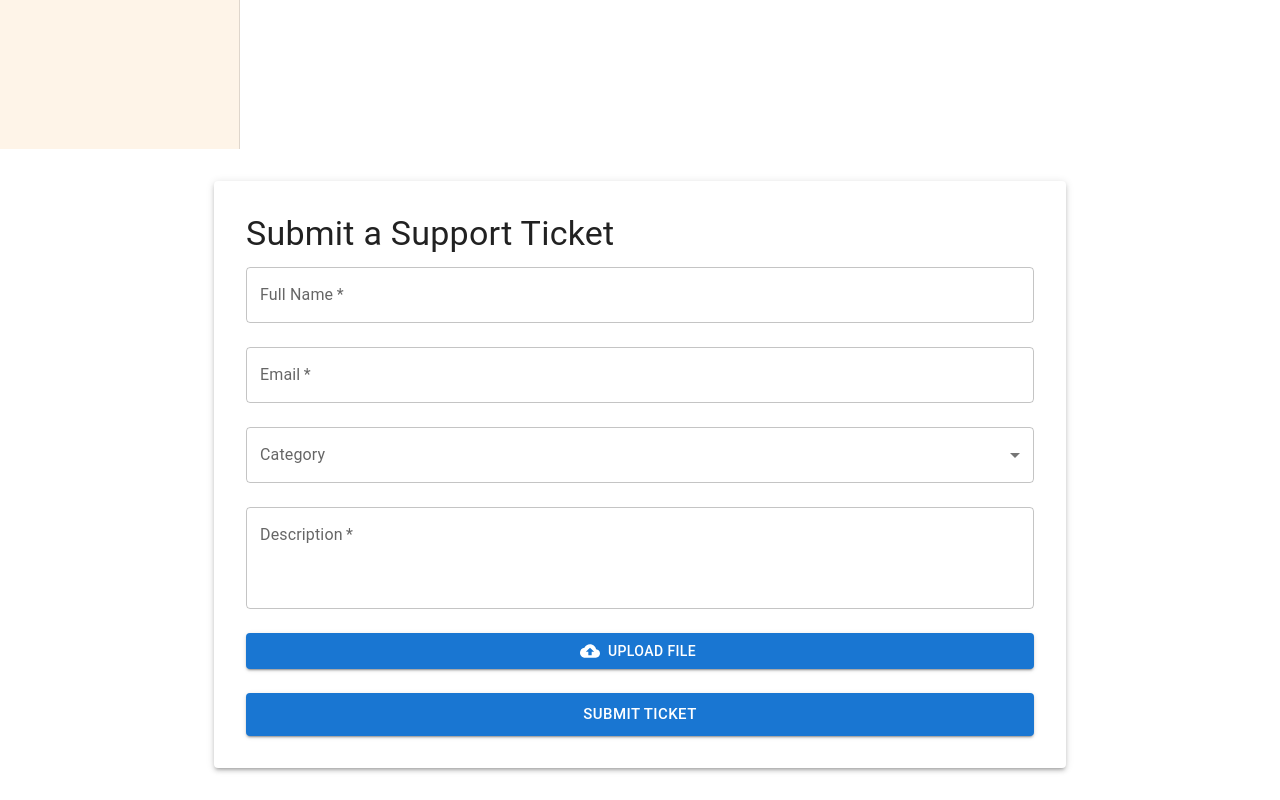
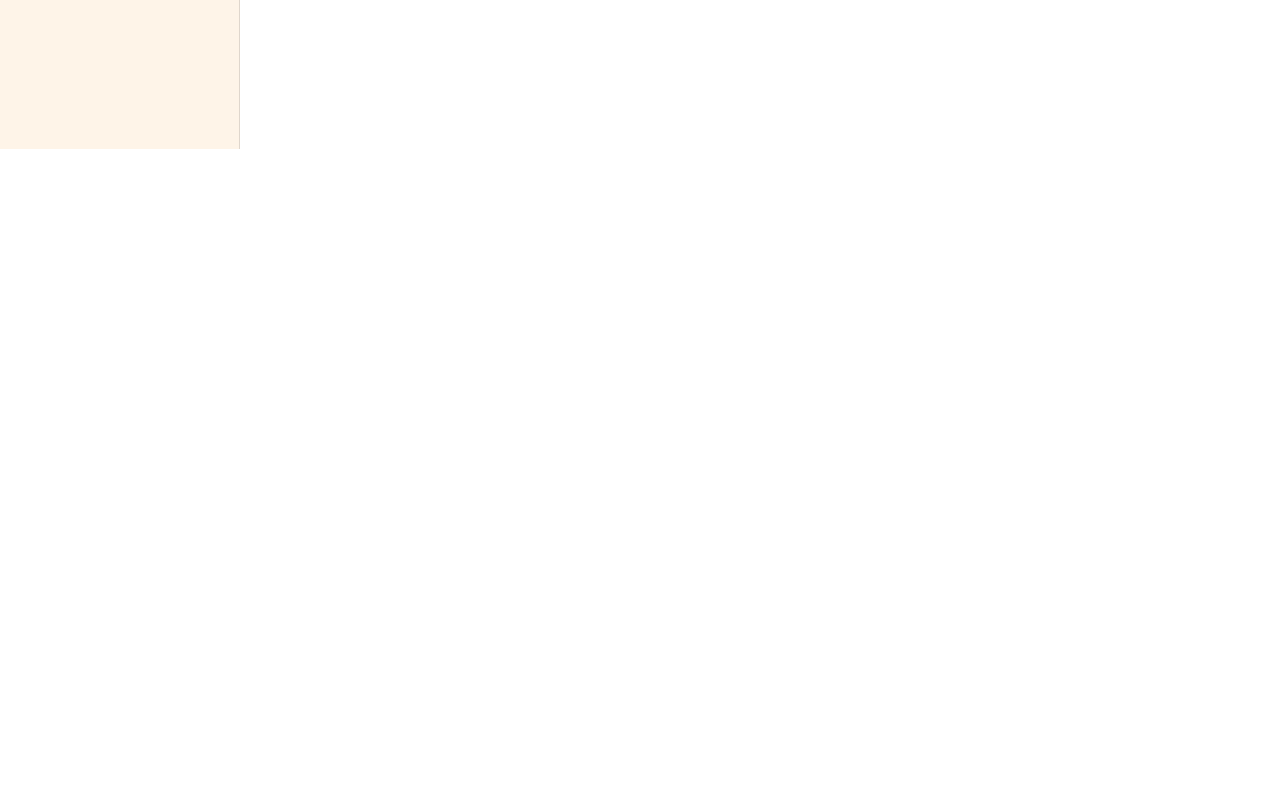
Before and after one commit to Quang030602/demoTicketSys, a React (Vite) app: page / in a window 1280 px wide. Shown: the part 651-1451 px from the top of the page. After the commit the page ends 800 px from the top, so only its background shows below. Built offline with nearby package versions, Linux system fonts and the light colour scheme.

Commit message:
complete FE for customer

```diff
--- a/package.json
+++ b/package.json
@@ -19,6 +19,7 @@
     "mysql2": "^3.12.0",
     "react": "^18.3.1",
     "react-dom": "^18.3.1",
+    "styled-components": "^6.1.13",
     "web-vitals": "^4.2.4"
   },
   "devDependencies": {
--- a/src/components/TicketForm.jsx
+++ b/src/components/TicketForm.jsx
@@ -1,20 +1,15 @@
+// File: components/CreateTicketModal.js
+import CloudUploadIcon from "@mui/icons-material/CloudUpload";
+import {
+  Button, Dialog, DialogActions, DialogContent, DialogTitle, FormControl, InputLabel, MenuItem,
+  Select, Stack, TextField,
+  //Box,
+  //Container,
+  Typography
+} from "@mui/material";
+import { styled } from "@mui/material/styles";
 import React, { useState } from "react";
-import axios from "axios";
-import {
-  Box,
-  Container,
-  Typography,
-  TextField,
-  Button,
-  Stack,
-  Paper,
-  MenuItem,
-  Select,
-  InputLabel,
-  FormControl,
-} from "@mui/material";
-import CloudUploadIcon from "@mui/icons-material/CloudUpload";
-import { styled } from "@mui/material/styles";
+
 
 const VisuallyHiddenInput = styled("input")({
   clip: "rect(0 0 0 0)",
@@ -26,81 +21,84 @@ const VisuallyHiddenInput = styled("input")({
   width: 1,
 });
 
-const SupportTicketForm = ({ open, onClose, onAddTicket }) => {
+const CreateTicketModal = ({ open, onClose, onAddTicket }) => {
   const [formData, setFormData] = useState({
     fullName: "",
     email: "",
     phone: "",
-    address: "",
     description: "",
     file: null,
     category: "",
     subCategory: "",
   });
-
   const categoryOptions = {
     technical: ["Issue A1", "Issue A2", "Issue A3"],
     billing: ["Billing Issue B1", "Billing Issue B2", "Billing Issue B3"],
     support: ["Support Query C1", "Support Query C2"],
   };
 
+
   const handleChange = (event) => {
     const { name, value } = event.target;
     setFormData((prevState) => ({
       ...prevState,
       [name]: value,
-      ...(name === "category" && value !== "general" ? { subCategory: "" } : {}),
+      ...(name === "category" && value !== "general" ? { subCategory: "" } : {}), // Reset subCategory nếu đổi category
     }));
   };
 
+
+  const handleAdd = () => {
+    const { fullName, email, phone, category, description, subCategory } = formData;
+
+    // Kiểm tra xem các trường cần thiết có được điền hay không
+    if (fullName || email || phone || category || description || subCategory) {
+      const ticket = {
+        id: Date.now(), // Tạo ID duy nhất cho ticket
+        fullName,
+        email,
+        phone,
+        category,
+        description,
+        subCategory,
+      };
+
+      onAddTicket(ticket); // Gọi hàm onAddTicket với đối tượng ticket
+      setFormData({ // Đặt lại formData về giá trị mặc định
+        fullName: "",
+        email: "",
+        phone: "",
+        category: "",
+        description: "",
+        subCategory: "",
+        file: null,
+      });
+      onClose(); // Đóng modal
+    }
+  };
   const handleFileChange = (event) => {
     setFormData((prevState) => ({
       ...prevState,
       file: event.target.files[0],
     }));
   };
-
-  const handleSubmit = async (event) => {
-    event.preventDefault();
-
-    const data = new FormData();
-    data.append("fullName", formData.fullName);
-    data.append("email", formData.email);
-    data.append("phone", formData.phone);
-    data.append("address", formData.address);
-    data.append("description", formData.description);
-    data.append("category", formData.category);
-    data.append("subCategory", formData.subCategory);
-    if (formData.file) {
-      data.append("file", formData.file);
-    }
-
-    try {
-      const response = await axios.post("http://localhost:5000/submit-ticket", data, {
-        headers: {
-          "Content-Type": "multipart/form-data",
-        },
-      });
-      console.log("Response:", response.data);
-      alert("Ticket submitted successfully!");
-      onAddTicket(response.data); // Call the onAddTicket prop to update the ticket list
-      onClose(); // Close the modal after submission
-    } catch (error) {
-      console.error("Error submitting ticket:", error);
-      alert("Failed to submit the ticket. Please try again.");
-    }
+  const handleClose = () => {
+    setFormData({ // Đặt lại formData về giá trị mặc định
+      fullName: "",
+      email: "",
+      phone: "",
+      category: "",
+      description: "",
+      subCategory: "",
+      file: null,
+    });
+    onClose(); // Đóng modal
   };
-
   return (
-    <Container maxWidth="md">
-      <Box sx={{ mt: 4, mb: 4 }}>
-        <Paper elevation={3} sx={{ p: 4 }}>
-          <Typography variant="h4" component="h1" gutterBottom>
-            Submit a Support Ticket
-          </Typography>
-
-          <form onSubmit={handleSubmit}>
-            <Stack spacing={3}>
+    <Dialog open={open} onClose={onClose} fullWidth maxWidth="sm">
+      <DialogTitle>Create a Ticket</DialogTitle>
+      <DialogContent>
+      <Stack spacing={3}>
               <TextField
                 required
                 fullWidth
@@ -109,6 +107,7 @@ const SupportTicketForm = ({ open, onClose, onAddTicket }) => {
                 value={formData.fullName}
                 onChange={handleChange}
               />
+
               <TextField
                 required
                 fullWidth
@@ -118,6 +117,8 @@ const SupportTicketForm = ({ open, onClose, onAddTicket }) => {
                 value={formData.email}
                 onChange={handleChange}
               />
+
+              {/* Category Dropdown */}
               <FormControl fullWidth>
                 <InputLabel>Category</InputLabel>
                 <Select
@@ -130,9 +131,11 @@ const SupportTicketForm = ({ open, onClose, onAddTicket }) => {
                   <MenuItem value="technical">Technical</MenuItem>
                   <MenuItem value="billing">Billing</MenuItem>
                   <MenuItem value="support">Support</MenuItem>
+
                 </Select>
               </FormControl>
 
+              {/* Sub-Category Dropdown */}
               {formData.category && formData.category !== "general" && (
                 <FormControl fullWidth>
                   <InputLabel>Sub-Category</InputLabel>
@@ -177,15 +180,19 @@ const SupportTicketForm = ({ open, onClose, onAddTicket }) => {
                 </Typography>
               )}
 
-              <Button type="submit" variant="contained" color="primary" size="large">
-                Submit Ticket
-              </Button>
             </Stack>
-          </form>
-        </Paper>
-      </Box>
-    </Container>
+
+      </DialogContent>
+      <DialogActions>
+        <Button onClick={handleAdd} variant="contained" color="error">
+          Add Ticket
+        </Button>
+        <Button onClick={handleClose} color="error">
+          Cancel
+        </Button>
+      </DialogActions>
+    </Dialog>
   );
 };
 
-export default SupportTicketForm;
+export default CreateTicketModal;
--- a/src/components/TicketTable.jsx
+++ b/src/components/TicketTable.jsx
@@ -1,15 +1,6 @@
+// File: components/TicketTable.jsx
 import React from "react";
-import {
-  Table,
-  TableBody,
-  TableCell,
-  TableContainer,
-  TableHead,
-  TableRow,
-  Paper,
-  Button,
-  Typography,
-} from "@mui/material";
+import { Table, TableBody, TableCell, TableContainer, TableHead, TableRow, Paper, Button, Typography } from "@mui/material";
 
 const TicketTable = ({ tickets, onViewClick, onDeleteClick }) => {
   return (
@@ -23,11 +14,8 @@ const TicketTable = ({ tickets, onViewClick, onDeleteClick }) => {
             <TableCell>#</TableCell>
             <TableCell>Full Name</TableCell>
             <TableCell>Email</TableCell>
-            <TableCell>Phone</TableCell>
-            <TableCell>Address</TableCell>
-            <TableCell>Category</TableCell>
-            <TableCell>Sub-Category</TableCell>
-            <TableCell>Description</TableCell>
+            <TableCell>Category</TableCell> {/* Thêm trường Category */}
+            <TableCell>Description</TableCell> {/* Thêm trường Description */}
             <TableCell>Action</TableCell>
           </TableRow>
         </TableHead>
@@ -35,13 +23,10 @@ const TicketTable = ({ tickets, onViewClick, onDeleteClick }) => {
           {tickets.map((ticket) => (
             <TableRow key={ticket.id}>
               <TableCell>{ticket.id}</TableCell>
-              <TableCell>{ticket.fullName}</TableCell>
+              <TableCell>{ticket.fullName}</TableCell> {/* Cập nhật từ fullname thành fullName */}
               <TableCell>{ticket.email}</TableCell>
-              <TableCell>{ticket.phone}</TableCell>
-              <TableCell>{ticket.address}</TableCell>
-              <TableCell>{ticket.category}</TableCell>
-              <TableCell>{ticket.subCategory}</TableCell>
-              <TableCell>{ticket.description}</TableCell>
+              <TableCell>{ticket.category}</TableCell> {/* Hiển thị danh mục */}
+              <TableCell>{ticket.description}</TableCell> {/* Hiển thị mô tả */}
               <TableCell>
                 <Button
                   variant="contained"
@@ -56,9 +41,9 @@ const TicketTable = ({ tickets, onViewClick, onDeleteClick }) => {
                   variant="outlined"
                   color="error"
                   size="small"
-                  onClick={() => onDeleteClick(ticket.id)}
+                  //onClick={() => onDeleteClick(ticket.id)}
                 >
-                  ✕
+                  Edit
                 </Button>
               </TableCell>
             </TableRow>
--- a/src/components/Tickets/index.js
+++ /dev/null
@@ -1,3 +0,0 @@
-// File: src/components/ticket/index.js
-export { default as TicketTable } from "./TicketTable";
-export { default as TicketForm } from "./TicketForm";
--- a/src/components/Tickets/storage.js
+++ /dev/null
@@ -1,11 +0,0 @@
-// File: src/components/ticket/storage.js
-const STORAGE_KEY = "tickets";
-
-export const loadTickets = () => {
-  const storedTickets = localStorage.getItem(STORAGE_KEY);
-  return storedTickets ? JSON.parse(storedTickets) : [];
-};
-
-export const saveTickets = (tickets) => {
-  localStorage.setItem(STORAGE_KEY, JSON.stringify(tickets));
-};
--- a/src/components/ViewTicketModal.jsx
+++ b/src/components/ViewTicketModal.jsx
@@ -1,4 +1,4 @@
-// File: components/ViewTicketModal.js
+// File: components/ViewTicketModal.jsx
 import React from "react";
 import { Dialog, DialogTitle, DialogContent, DialogActions, TextField, Button } from "@mui/material";
 
@@ -17,26 +17,37 @@ const ViewTicketModal = ({ ticket, open, onClose }) => {
               InputProps={{ readOnly: true }}
             />
             <TextField
-              label="Subject"
-              value={ticket.subject}
+              label="Full Name"
+              value={ticket.fullName}
               fullWidth
               margin="normal"
               InputProps={{ readOnly: true }}
             />
             <TextField
-              label="Status"
-              value={ticket.status}
+              label="Email"
+              value={ticket.email}
               fullWidth
               margin="normal"
               InputProps={{ readOnly: true }}
             />
+
             <TextField
-              label="Title"
-              value={ticket.title}
+              label="Category"
+              value={ticket.category}
               fullWidth
               margin="normal"
               InputProps={{ readOnly: true }}
             />
+            {/* Hiển thị Sub-Category chỉ khi Category không phải là "General" */}
+            {ticket.category !== "general" && (
+              <TextField
+                label="Sub-Category"
+                value={ticket.subCategory}
+                fullWidth
+                margin="normal"
+                InputProps={{ readOnly: true }}
+              />
+            )}
             <TextField
               label="Description"
               value={ticket.description}
```
Also changed, not shown: src/App.jsx (+15 -4 lines), src/components/utils/StorageTicket.jsx (added), 1 other file (tests, documents, lock files or other folders).
